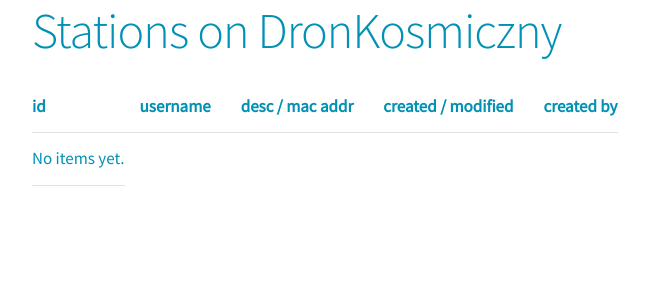
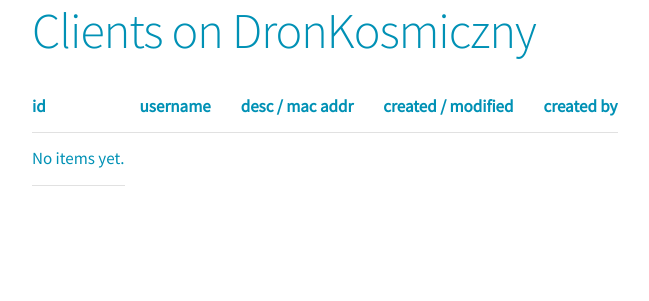
Before and after one commit to minikdo/freerad, a Django app: page / in a window 1280 px wide. Shown: the part 51-352 px from the top of the page, without its empty margins (96-745 px from the left). Run offline with Django 3.2, Linux system fonts and the light colour scheme; the visitor is signed in with stand-in values (Sample User, id 1); data that the repository does not hold is empty; parts of the project's set-up code (start-up, migrations or seed data) failed here and were passed over.

Commit message:
update html

```diff
--- a/stations/templates/base.html
+++ b/stations/templates/base.html
@@ -1,4 +1,4 @@
-{% load staticfiles %}
+{% load static %}
 <!doctype html>
 <html lang="en">
   <head>
--- a/stations/templates/stations/radcheck_list.html
+++ b/stations/templates/stations/radcheck_list.html
@@ -1,7 +1,7 @@
 {% extends 'base.html' %}
 {% block body %}
 
-<h1>Stations on DronKosmiczny</h1>
+<h1>Clients on DronKosmiczny</h1>
 
 <table>
   <tr>
```
